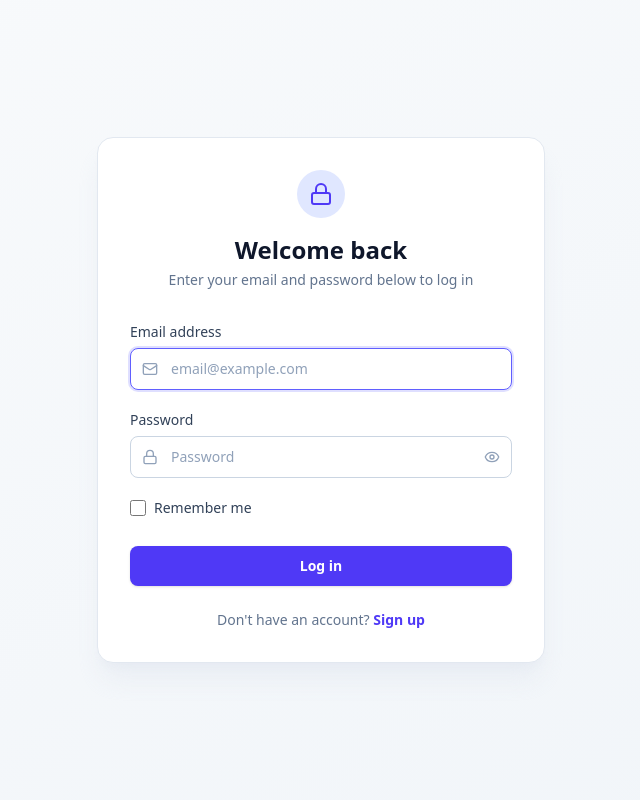
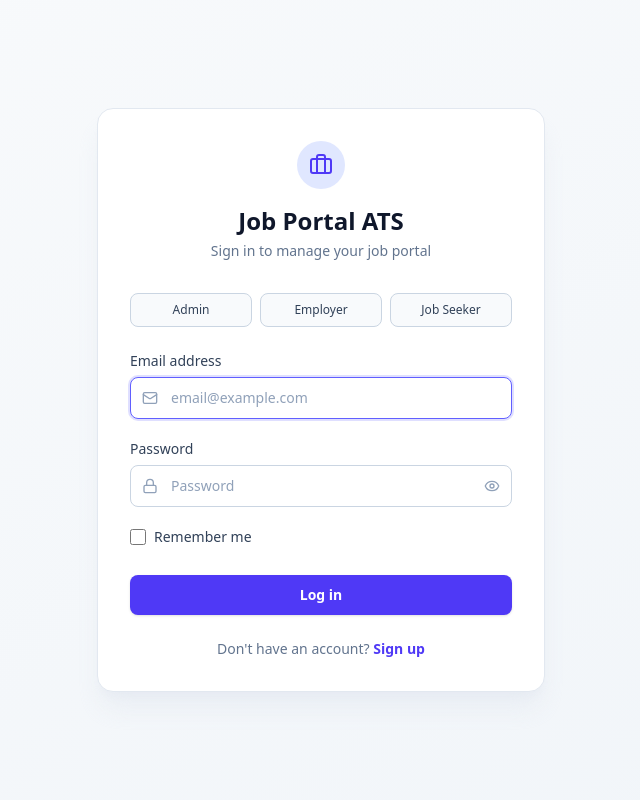
Before and after one commit to sazzadul1205/JobPortal-ATS, a Laravel app: page /login in a window 1280 px wide. Shown: the whole page, without its empty margins (319-959 px from the left). Run offline with Laravel 12, Linux system fonts and the light colour scheme; style sheets or scripts are compiled from the project's sources; parts of the project's set-up code (start-up, migrations or seed data) failed here and were passed over; some libraries are stand-ins or nearby versions; some web fonts are replaced.

Commit message:
feat(frontend): implement core application modules and auth enhancements
Integrate new page modules for applications, candidates, jobs, and settings
to expand the platform's functional scope. This update also improves the
authentication experience and application branding.

- Add new page directories for core ATS modules
- Implement quick-access role-based login buttons on the login page
- Add logout functionality to the application layout
- Register new web routes for applications, candidates, and settings
- Update application branding and configuration name
- Add global button cursor styles to base CSS

```diff
--- a/config/app.php
+++ b/config/app.php
@@ -13,7 +13,7 @@ return [
     |
     */
 
-    'name' => env('APP_NAME', 'Laravel'),
+    'name' => env('APP_NAME', 'job Portal ATS'),
 
     /*
     |--------------------------------------------------------------------------
--- a/resources/css/app.css
+++ b/resources/css/app.css
@@ -260,3 +260,4 @@
         @apply bg-background text-foreground;
     }
 }
+button { cursor: pointer; }
--- a/resources/js/layouts/app-layout.tsx
+++ b/resources/js/layouts/app-layout.tsx
@@ -1,6 +1,6 @@
 import { cn } from '@/lib/utils';
 import { type BreadcrumbItem } from '@/types';
-import { Link, usePage } from '@inertiajs/react';
+import { Link, router, usePage } from '@inertiajs/react';
 import { Briefcase, ChevronRight, FileText, LayoutDashboard, Menu, Settings, Users, X } from 'lucide-react';
 import { useState } from 'react';
 
@@ -92,6 +92,13 @@ export default function AppLayout({ children, breadcrumbs = [] }: AppLayoutProps
                             <p className="text-muted-foreground truncate text-xs">{props.auth?.user?.email ?? ''}</p>
                         </div>
                     </div>
+                    <button
+                        type="button"
+                        onClick={() => router.post(route('logout'))}
+                        className="mt-2 w-full rounded-lg bg-red-600 px-3 py-2 text-sm font-semibold text-white transition hover:bg-red-700"
+                    >
+                        Logout
+                    </button>
                 </div>
             </aside>
 
--- /dev/null
+++ b/resources/js/pages/applications/index.tsx
@@ -0,0 +1,14 @@
+import AppLayout from '@/layouts/app-layout';
+import { Head } from '@inertiajs/react';
+
+export default function ApplicationsIndex() {
+    return (
+        <AppLayout>
+            <Head title="Applications" />
+            <div className="mx-auto max-w-7xl px-4 py-8">
+                <h1 className="mb-6 text-2xl font-bold text-slate-900">Applications</h1>
+                <p className="text-slate-500">Applications list will appear here.</p>
+            </div>
+        </AppLayout>
+    );
+}
--- a/resources/js/pages/auth/login.tsx
+++ b/resources/js/pages/auth/login.tsx
@@ -1,5 +1,5 @@
 import { Head, useForm } from '@inertiajs/react';
-import { Eye, EyeOff, LoaderCircle, Lock, Mail } from 'lucide-react';
+import { Briefcase, Eye, EyeOff, LoaderCircle, Lock, Mail } from 'lucide-react';
 import { FormEventHandler, useState } from 'react';
 
 interface LoginForm {
@@ -40,10 +40,10 @@ export default function Login({ status }: LoginProps) {
                         {/* Header */}
                         <div className="mb-8 text-center">
                             <div className="mx-auto mb-4 flex h-12 w-12 items-center justify-center rounded-full bg-indigo-100">
-                                <Lock className="h-6 w-6 text-indigo-600" />
+                                <Briefcase className="h-6 w-6 text-indigo-600" />
                             </div>
-                            <h1 className="text-2xl font-bold text-slate-900">Welcome back</h1>
-                            <p className="mt-1 text-sm text-slate-500">Enter your email and password below to log in</p>
+                            <h1 className="text-2xl font-bold text-slate-900">Job Portal ATS</h1>
+                            <p className="mt-1 text-sm text-slate-500">Sign in to manage your job portal</p>
                         </div>
 
                         {/* Status message */}
@@ -52,6 +52,31 @@ export default function Login({ status }: LoginProps) {
                                 {status}
                             </div>
                         )}
+
+                        {/* Quick login buttons */}
+                        <div className="mb-6 flex flex-wrap gap-2">
+                            <button
+                                type="button"
+                                onClick={() => { setData('email', 'admin@jobportal.com'); setData('password', 'password123'); }}
+                                className="flex-1 rounded-lg border border-slate-300 bg-slate-50 px-3 py-2 text-xs font-medium text-slate-700 transition hover:bg-slate-100"
+                            >
+                                Admin
+                            </button>
+                            <button
+                                type="button"
+                                onClick={() => { setData('email', 'hr@techcorp.com'); setData('password', 'password123'); }}
+                                className="flex-1 rounded-lg border border-slate-300 bg-slate-50 px-3 py-2 text-xs font-medium text-slate-700 transition hover:bg-slate-100"
+                            >
+                                Employer
+                            </button>
+                            <button
+                                type="button"
+                                onClick={() => { setData('email', 'rahim.ahmed@email.com'); setData('password', 'password123'); }}
+                                className="flex-1 rounded-lg border border-slate-300 bg-slate-50 px-3 py-2 text-xs font-medium text-slate-700 transition hover:bg-slate-100"
+                            >
+                                Job Seeker
+                            </button>
+                        </div>
 
                         <form className="flex flex-col gap-5" onSubmit={submit}>
                             {/* Email */}
--- /dev/null
+++ b/resources/js/pages/candidates/index.tsx
@@ -0,0 +1,14 @@
+import AppLayout from '@/layouts/app-layout';
+import { Head } from '@inertiajs/react';
+
+export default function CandidatesIndex() {
+    return (
+        <AppLayout>
+            <Head title="Candidates" />
+            <div className="mx-auto max-w-7xl px-4 py-8">
+                <h1 className="mb-6 text-2xl font-bold text-slate-900">Candidates</h1>
+                <p className="text-slate-500">Candidates list will appear here.</p>
+            </div>
+        </AppLayout>
+    );
+}
--- a/resources/js/pages/dashboard.tsx
+++ b/resources/js/pages/dashboard.tsx
@@ -1,6 +1,6 @@
 import AppLayout from '@/layouts/app-layout';
 import { type BreadcrumbItem } from '@/types';
-import { Head, Link } from '@inertiajs/react';
+import { Head, Link, router } from '@inertiajs/react';
 import { ArrowDownRight, ArrowUpRight, Briefcase, Clock, FileText, TrendingUp, Users } from 'lucide-react';
 
 const breadcrumbs: BreadcrumbItem[] = [{ title: 'Dashboard', href: '/dashboard' }];
--- /dev/null
+++ b/resources/js/pages/jobs/index.tsx
@@ -0,0 +1,49 @@
+import AppLayout from '@/layouts/app-layout';
+import { Head, Link } from '@inertiajs/react';
+
+interface Job {
+    id: number;
+    title: string;
+    slug: string;
+    description: string;
+    job_type: string;
+    experience_level: string;
+    application_deadline: string;
+    category?: { name: string };
+    location?: { name: string };
+}
+
+interface JobsIndexProps {
+    jobs: { data: Job[] };
+    filters: Record<string, string>;
+    categories: { id: number; name: string }[];
+    locations: { id: number; name: string }[];
+}
+
+export default function JobsIndex({ jobs, filters, categories, locations }: JobsIndexProps) {
+    return (
+        <AppLayout>
+            <Head title="Jobs" />
+            <div className="mx-auto max-w-7xl px-4 py-8">
+                <h1 className="mb-6 text-2xl font-bold text-slate-900">Available Jobs</h1>
+                <div className="grid gap-4 md:grid-cols-2 lg:grid-cols-3">
+                    {jobs.data.map((job) => (
+                        <div key={job.id} className="rounded-xl border border-slate-200 bg-white p-5 shadow-sm">
+                            <h2 className="text-lg font-semibold text-slate-900">{job.title}</h2>
+                            <p className="mt-1 text-sm text-slate-500">
+                                {job.category?.name} · {job.location?.name}
+                            </p>
+                            <p className="mt-2 text-sm text-slate-600 line-clamp-3">{job.description}</p>
+                            <div className="mt-4 flex items-center justify-between">
+                                <span className="text-xs text-slate-400">{job.job_type}</span>
+                                <Link href={route('jobs.show', job)} className="text-sm font-medium text-indigo-600 hover:text-indigo-700">
+                                    View
+                                </Link>
+                            </div>
+                        </div>
+                    ))}
+                </div>
+            </div>
+        </AppLayout>
+    );
+}
--- /dev/null
+++ b/resources/js/pages/settings/index.tsx
@@ -0,0 +1,50 @@
+import AppLayout from '@/layouts/app-layout';
+import { Head, usePage } from '@inertiajs/react';
+import { useState } from 'react';
+
+export default function SettingsIndex() {
+    const { props } = usePage<{ auth?: { user?: { name: string; email: string } } }>();
+    const [name, setName] = useState(props.auth?.user?.name ?? '');
+    const [email, setEmail] = useState(props.auth?.user?.email ?? '');
+    const [currentPassword, setCurrentPassword] = useState('');
+    const [newPassword, setNewPassword] = useState('');
+
+    return (
+        <AppLayout>
+            <Head title="Settings" />
+            <div className="mx-auto max-w-3xl px-4 py-8">
+                <h1 className="mb-6 text-2xl font-bold text-slate-900">Settings</h1>
+
+                <section className="mb-8 rounded-xl border border-slate-200 bg-white p-6 shadow-sm">
+                    <h2 className="mb-4 text-lg font-semibold text-slate-900">Profile</h2>
+                    <div className="space-y-4">
+                        <div>
+                            <label className="mb-1.5 block text-sm font-medium text-slate-700">Name</label>
+                            <input value={name} onChange={(e) => setName(e.target.value)} className="w-full rounded-lg border border-slate-300 px-3 py-2 text-sm" />
+                        </div>
+                        <div>
+                            <label className="mb-1.5 block text-sm font-medium text-slate-700">Email</label>
+                            <input value={email} onChange={(e) => setEmail(e.target.value)} className="w-full rounded-lg border border-slate-300 px-3 py-2 text-sm" />
+                        </div>
+                        <button className="rounded-lg bg-indigo-600 px-4 py-2 text-sm font-semibold text-white hover:bg-indigo-700">Save Profile</button>
+                    </div>
+                </section>
+
+                <section className="rounded-xl border border-slate-200 bg-white p-6 shadow-sm">
+                    <h2 className="mb-4 text-lg font-semibold text-slate-900">Change Password</h2>
+                    <div className="space-y-4">
+                        <div>
+                            <label className="mb-1.5 block text-sm font-medium text-slate-700">Current Password</label>
+                            <input type="password" value={currentPassword} onChange={(e) => setCurrentPassword(e.target.value)} className="w-full rounded-lg border border-slate-300 px-3 py-2 text-sm" />
+                        </div>
+                        <div>
+                            <label className="mb-1.5 block text-sm font-medium text-slate-700">New Password</label>
+                            <input type="password" value={newPassword} onChange={(e) => setNewPassword(e.target.value)} className="w-full rounded-lg border border-slate-300 px-3 py-2 text-sm" />
+                        </div>
+                        <button className="rounded-lg bg-indigo-600 px-4 py-2 text-sm font-semibold text-white hover:bg-indigo-700">Update Password</button>
+                    </div>
+                </section>
+            </div>
+        </AppLayout>
+    );
+}
--- a/routes/web.php
+++ b/routes/web.php
@@ -4,6 +4,7 @@ use App\Http\Controllers\ApplicationController;
 use App\Http\Controllers\JobCategoryController;
 use App\Http\Controllers\JobListingController;
 use App\Http\Controllers\LocationController;
+use App\Models\User;
 use Illuminate\Support\Facades\Route;
 use Inertia\Inertia;
 
@@ -19,6 +20,8 @@ Route::middleware(['auth'])->group(function () {
     Route::get('dashboard', function () {
         return Inertia::render('dashboard');
     })->name('dashboard');
+    Route::get('/applications', [ApplicationController::class, 'index'])->name('applications.index');
+    Route::get('/candidates', fn () => Inertia::render('candidates/index'))->name('candidates.index');
 
     // Job seeker application routes
     Route::get('/applications/{jobListing}/create', [ApplicationController::class, 'create'])->name('applications.create');
@@ -76,6 +79,7 @@ Route::middleware(['auth'])->group(function () {
         Route::get('analytics/ats-stats', [ApplicationController::class, 'getATSStats'])->name('analytics.ats-stats');
     });
 
+    Route::get('/settings', fn () => Inertia::render('settings/index'))->name('settings.index');
     // Settings routes
     Route::prefix('settings')->name('settings.')->group(function () {
         Route::get('profile', fn () => Inertia::render('settings/profile'))->name('profile');
```
